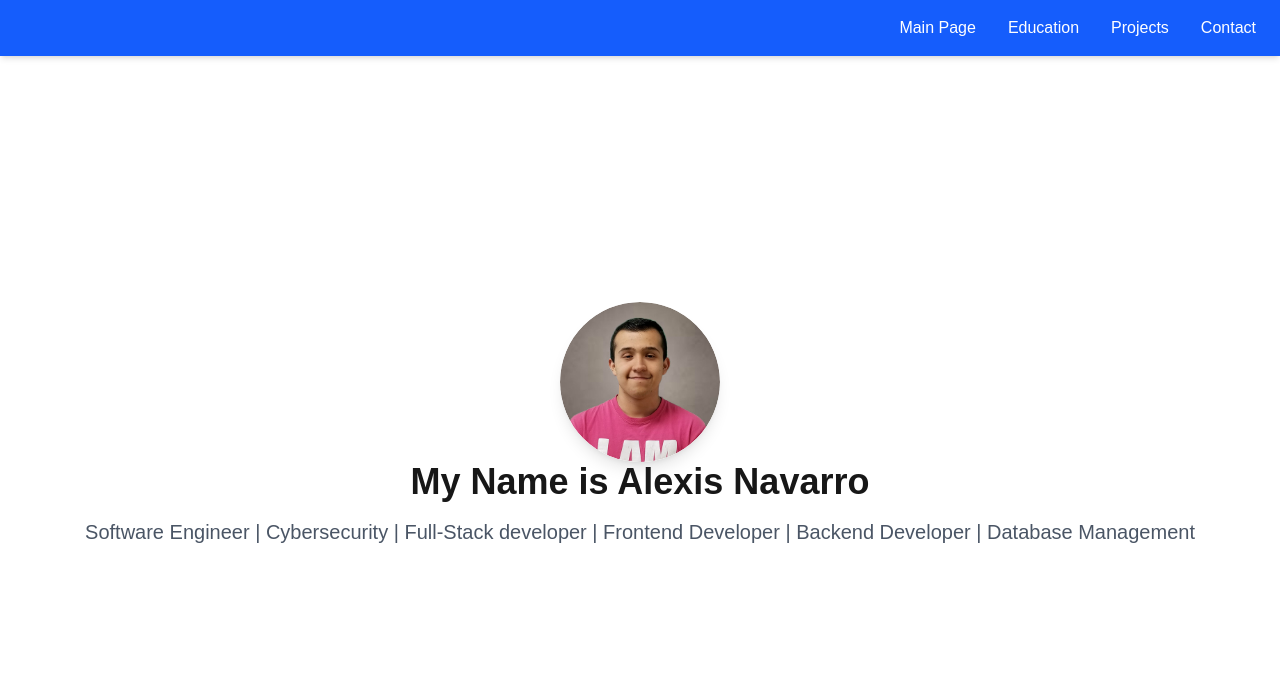
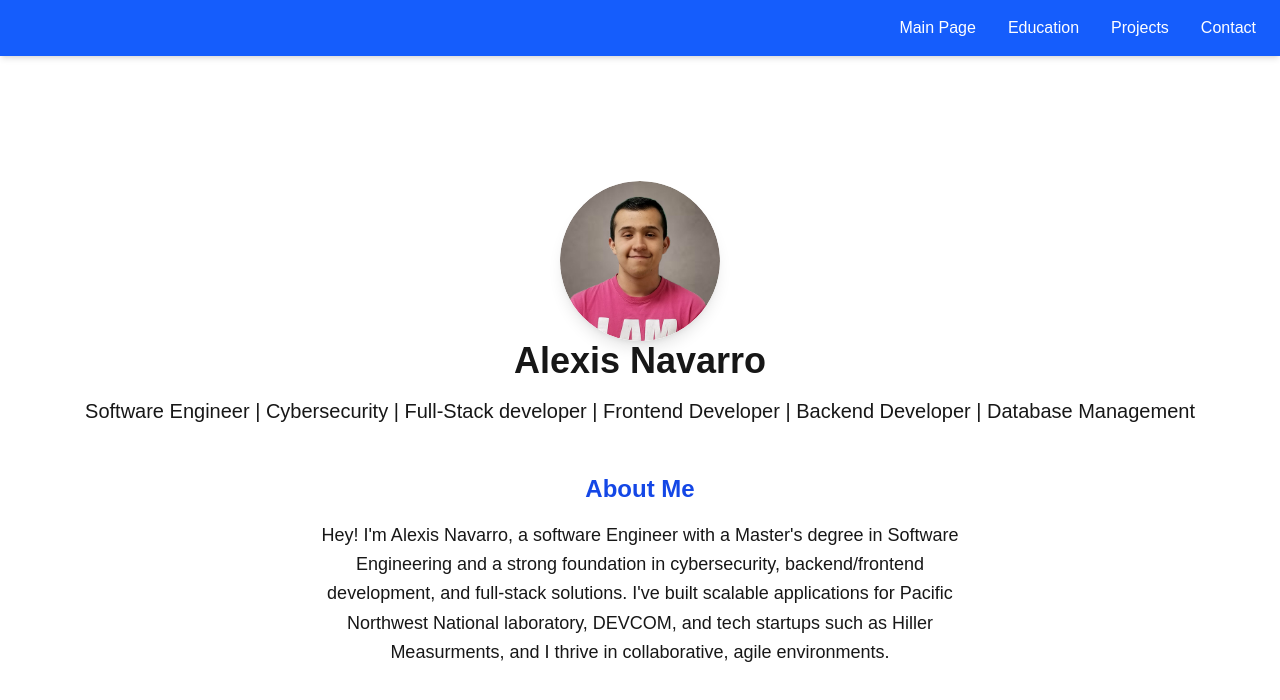
Before and after one commit to AlexisNavarro/portfolio, a Next.js app in the folder my-portfolio/: page / in a window 1280 px wide. Shown: the top 700 px of the page. Built offline with nearby package versions, Linux system fonts and the light colour scheme.

Commit message:
added about me at the home page

```diff
--- a/my-portfolio/src/app/page.tsx
+++ b/my-portfolio/src/app/page.tsx
@@ -22,12 +22,22 @@ export default function Home() {
 
       {/*Text containing name and roles*/}
       {/*Main heading*/}
-      <h1 className="text-4xl font-bold"> My Name is Alexis Navarro</h1>
+      <h1 className="text-4xl font-bold">Alexis Navarro</h1>
 
       {/*Sub heading*/}
-      <p className="mt-4 text-xl text-gray-600">
+      <p className="mt-4 text-xl text-white-600">
         Software Engineer | Cybersecurity | Full-Stack developer | Frontend Developer | Backend Developer | Database Management
       </p>
+
+      {/* about me section */}
+      <section id = "about" className="max-w-2xl mt-12 px-4 text left">
+        <h2 className="text-2xl font-bold mb-4 text-blue-700">About Me</h2>
+        <p className = "text-white-700 text-lg leading-relaxed">
+          Hey! I'm Alexis Navarro, a software Engineer with a  Master's degree in Software Engineering and a strong foundation in cybersecurity,
+          backend/frontend development, and full-stack solutions. I've built scalable applications for Pacific Northwest National laboratory, DEVCOM, and tech startups such as Hiller Measurments,
+          and I thrive in collaborative, agile environments.
+        </p>
+      </section>
     </main>
   );
 }//end of home
```
